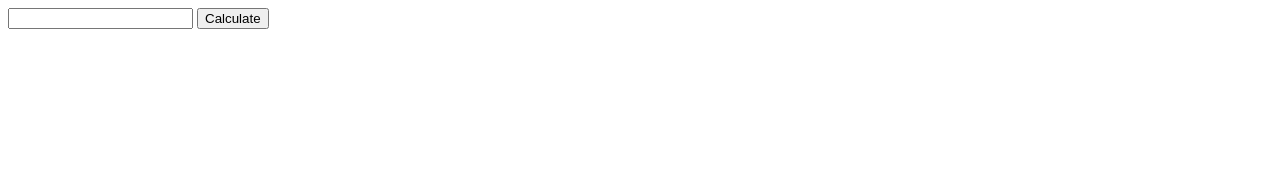
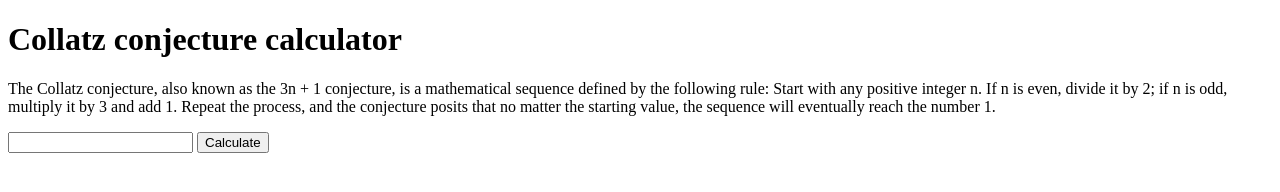
Before and after one commit to camilla-vikne/Collatz-and-birthday, a plain HTML site: page collatz.html in a window 1280 px wide. Drawn offline with Linux system fonts and the light colour scheme.

Commit message:
added h1 and p for description of collatz

```diff
--- a/collatz.html
+++ b/collatz.html
@@ -4,9 +4,18 @@
     <meta charset="UTF-8" />
     <meta name="viewport" content="width=device-width, initial-scale=1.0" />
     <script src="./collatz.js" defer></script>
-    <title>Document</title>
+    <title>Collatz</title>
   </head>
   <body>
+    <h1>Collatz conjecture calculator</h1>
+    <p>
+      The Collatz conjecture, also known as the 3n + 1 conjecture, is a
+      mathematical sequence defined by the following rule: Start with any
+      positive integer n. If n is even, divide it by 2; if n is odd, multiply it
+      by 3 and add 1. Repeat the process, and the conjecture posits that no
+      matter the starting value, the sequence will eventually reach the number
+      1.
+    </p>
     <input type="number" id="inputValue" />
     <button onclick="collatz()">Calculate</button>
     <p id="output"></p>
```
